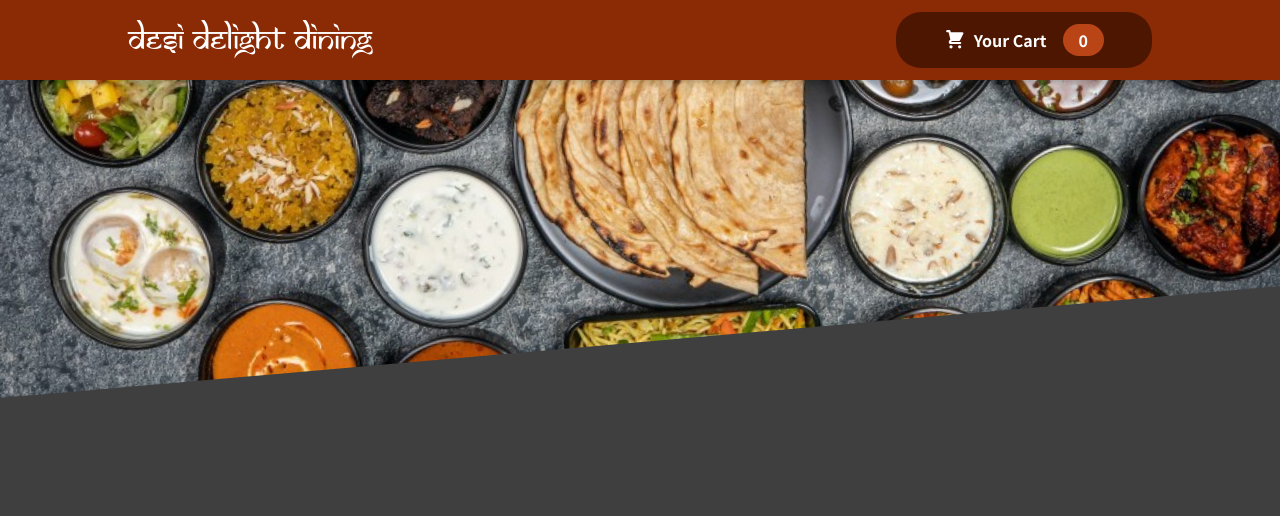
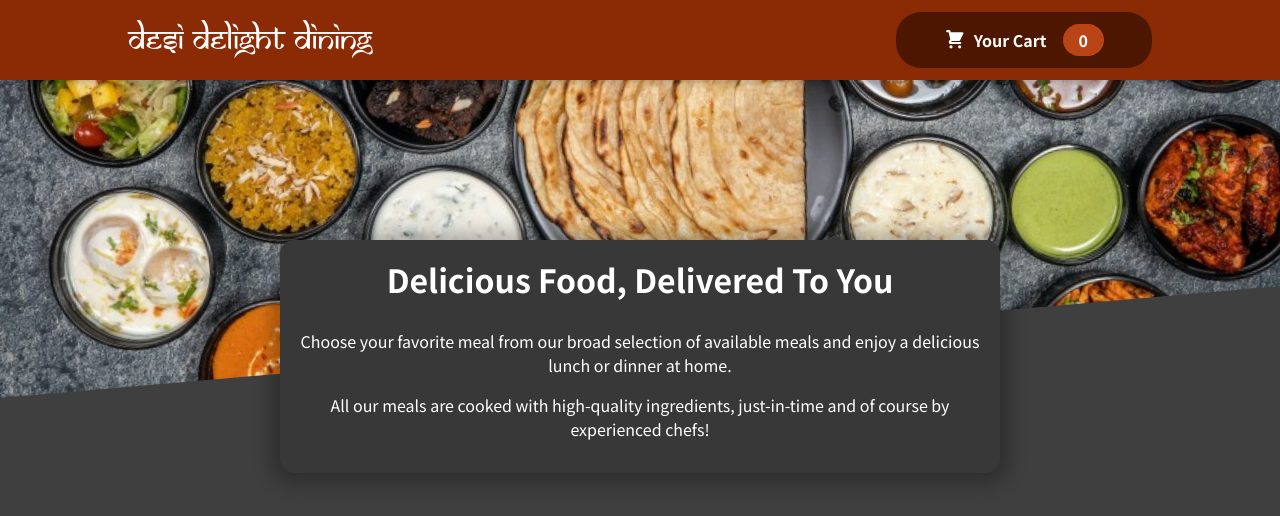
Before and after one commit to adjadhav27/FirstGit, a React (Create React App) app in the folder Restaurant_Project2/: page / in a window 1280 px wide. Shown: the top 516 px of the page. Built offline with nearby package versions, Linux system fonts and the light colour scheme.

Commit message:
Summary_Task

```diff
--- a/Restaurant_Project2/public/index.html
+++ b/Restaurant_Project2/public/index.html
@@ -28,7 +28,6 @@
   </head>
   <body>
     <noscript>You need to enable JavaScript to run this app.</noscript>
-    <div id="overlay"></div>
     <div id="root"></div>
     <!--
       This HTML file is a template.
--- a/Restaurant_Project2/src/App.js
+++ b/Restaurant_Project2/src/App.js
@@ -1,12 +1,14 @@
-import React from "react";
+import React, { Fragment } from "react";
 import Header from "./components/Layout/Header";
+import Meals from "./components/Meals/Meals";
 
 function App() {
 
   return (
-    <React.Fragment>
+    <Fragment>
       <Header/>
-    </React.Fragment>
+      <Meals />
+    </Fragment>
   );
 }
 
--- a/Restaurant_Project2/src/components/Layout/Header.js
+++ b/Restaurant_Project2/src/components/Layout/Header.js
@@ -7,10 +7,10 @@
   return (
     <Fragment>
       <header className={classes.header}>
-        <h1 className={classes.heading}>Desi Delight Dining</h1>
+          <h1 className={classes.heading}>Desi Delight Dining</h1>
         <HeaderCartButton />
       </header>
-      <div className={classes['main-image']}>
+      <div className={classes["main-image"]}>
         <img src={mealsImage} alt="indian cuisine eatery" />
       </div>
     </Fragment>
--- /dev/null
+++ b/Restaurant_Project2/src/components/Meals/Meals.js
@@ -0,0 +1,12 @@
+import React, { Fragment } from "react";
+import MealsSummary from "./MealsSummary";
+
+const Meals = () => {
+  return (
+    <Fragment>
+      <MealsSummary />
+    </Fragment>
+  );
+};
+
+export default Meals;
--- /dev/null
+++ b/Restaurant_Project2/src/components/Meals/MealsSummary.js
@@ -0,0 +1,20 @@
+import React from "react";
+import classes from './MealsSummary.module.css';
+
+const MealsSummary = () => {
+  return (
+    <section className={classes.summary}>
+      <h2>Delicious Food, Delivered To You</h2>
+      <p>
+        Choose your favorite meal from our broad selection of available meals
+        and enjoy a delicious lunch or dinner at home.
+      </p>
+      <p>
+        All our meals are cooked with high-quality ingredients, just-in-time and
+        of course by experienced chefs!
+      </p>
+    </section>
+  );
+};
+
+export default MealsSummary;
--- /dev/null
+++ b/Restaurant_Project2/src/components/Meals/MealsSummary.module.css
@@ -0,0 +1,18 @@
+.summary {
+    text-align: center;
+    max-width: 45rem;
+    width: 90%;
+    margin: auto;
+    margin-top: -10rem;
+    position: relative;
+    background-color: #383838;
+    color: white;
+    border-radius: 14px;
+    padding: 1rem;
+    box-shadow: 0 1px 18px 10px rgba(0, 0, 0, 0.25);
+  }
+
+  .summary h2 {
+    font-size: 2rem;
+    margin-top: 0;
+  }
```
Also changed, not shown: Restaurant_Project2/src/components/Layout/Header.module.css (line endings or trailing spaces).
